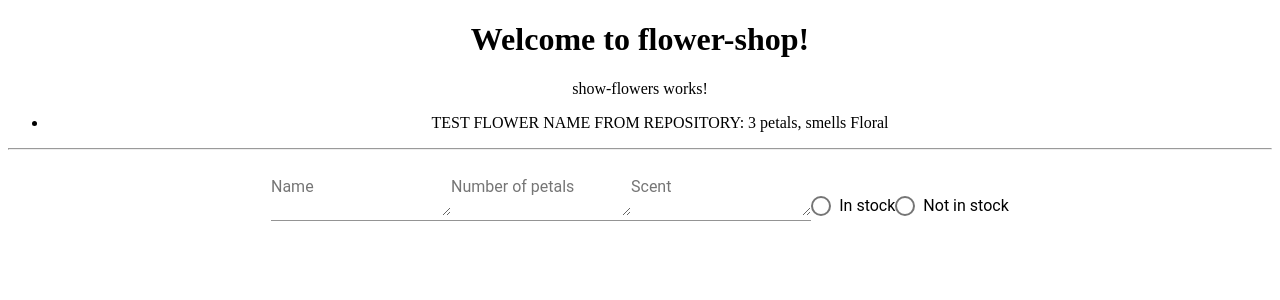
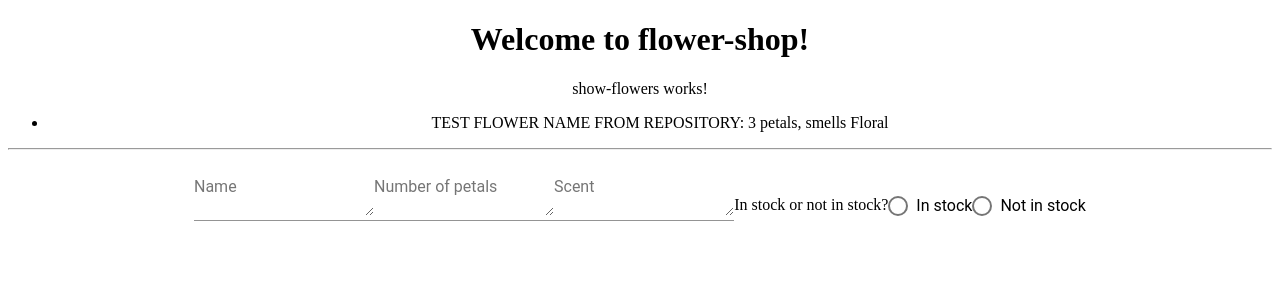
Before and after one commit to tommywilczek/flower-shop, an Angular app: page / in a window 1280 px wide. Shown: the top 300 px of the page. Built offline with nearby package versions, Linux system fonts and the light colour scheme.

Commit message:
create has a label of id="in-stock-radio-label" to be "In stock or not in stock?"

```diff
--- a/src/app/create-flower/create-flower.component.html
+++ b/src/app/create-flower/create-flower.component.html
@@ -8,6 +8,8 @@
   <mat-form-field>
       <textarea matInput placeholder="Scent"></textarea>
   </mat-form-field>
+
+  <label id="in-stock-radio-label">In stock or not in stock?</label>
   <mat-radio-group aria-label="In stock or not in stock?">
     <mat-radio-button value="In stock">In stock</mat-radio-button>
     <mat-radio-button value="Not in stock">Not in stock</mat-radio-button>
```
Also changed, not shown: 1 other file (tests, documents, lock files or other folders).
